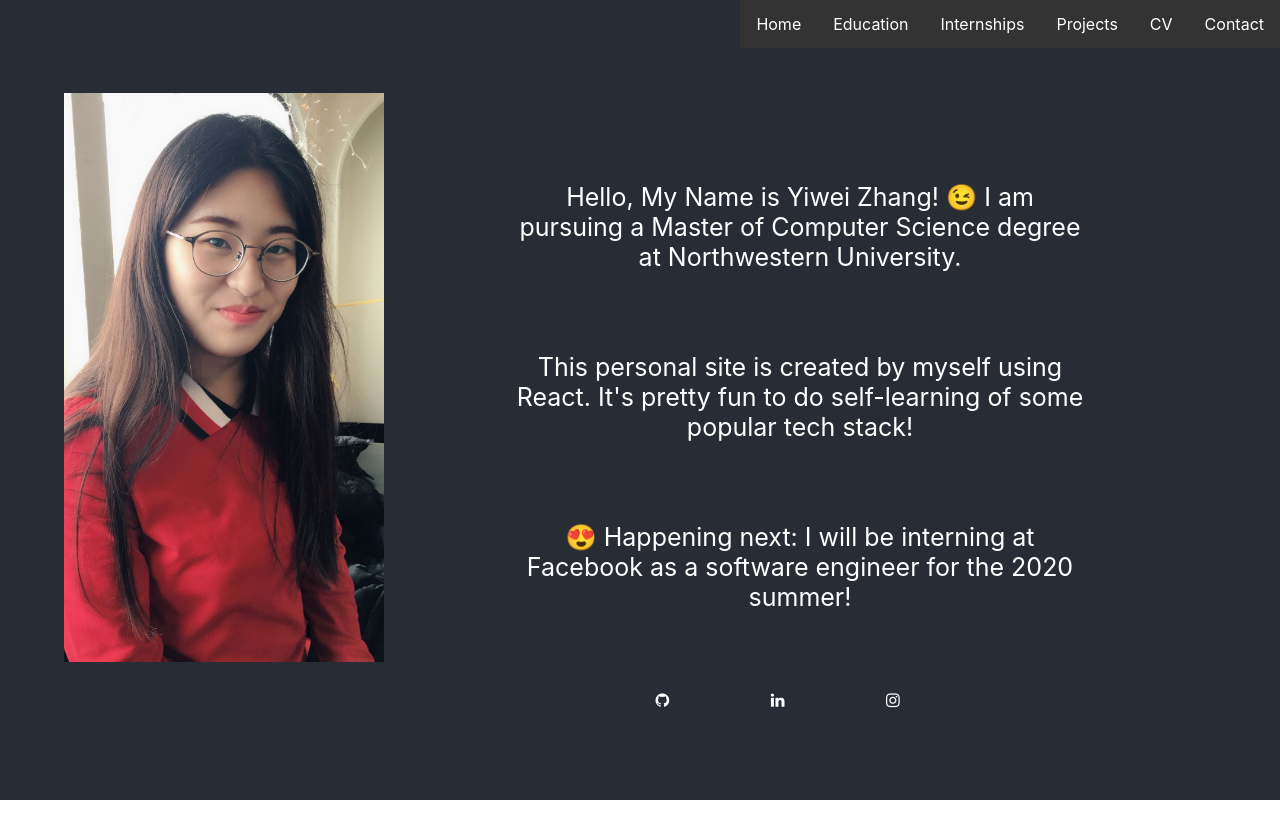
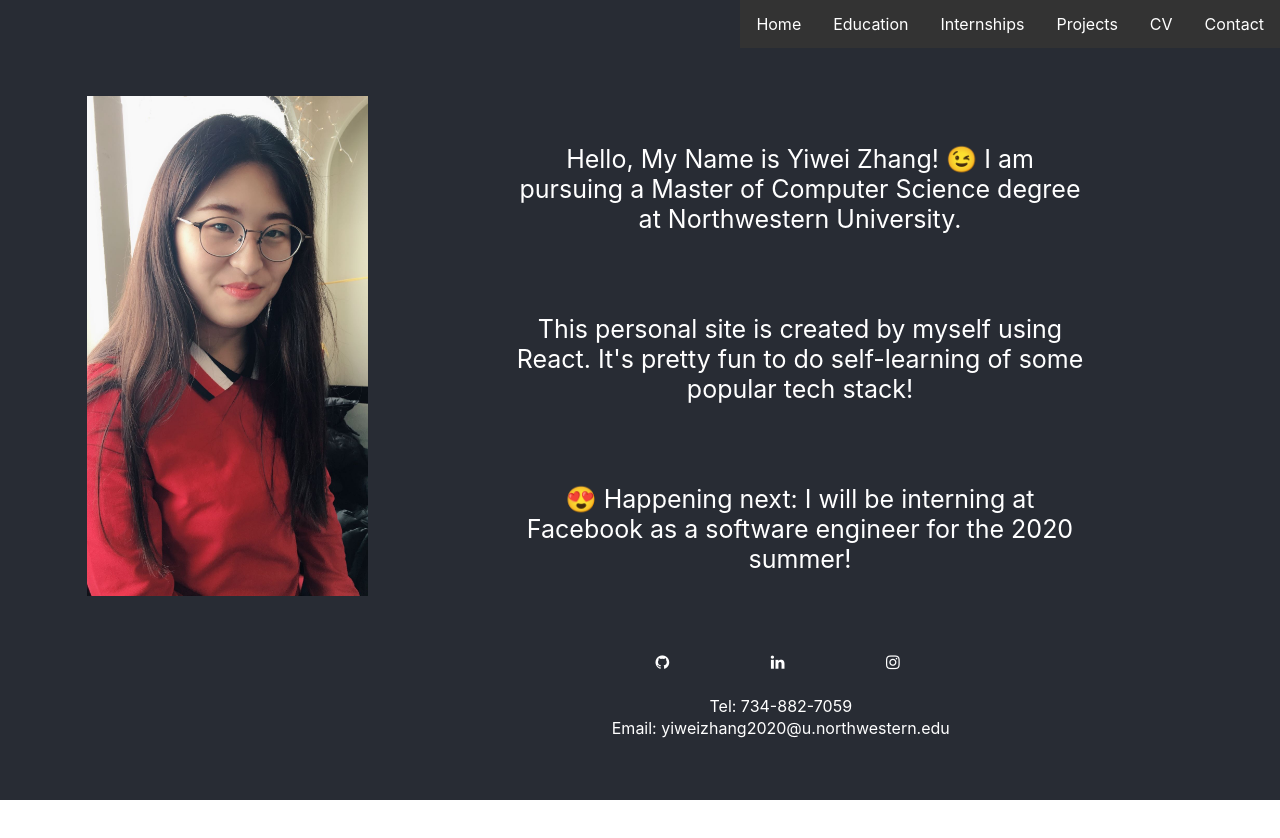
Before and after one commit to coolzyw/personal-website, a React (Create React App) app in the folder portfolio/: page / in a window 1280 px wide. Shown: the top 838 px of the page. Before the commit the page ends 800 px from the top, so only its background shows below. Built offline with nearby package versions, Linux system fonts and the light colour scheme.

Commit message:
update contact information on home page

```diff
--- a/portfolio/src/component/home.css
+++ b/portfolio/src/component/home.css
@@ -1,8 +1,17 @@
+.left-column {
+    width: 22%;
+    height: 22%;
+    float: left;
+    margin-left: 5%;
+    padding-top: 1%;
+    min-height: 100vh;
+}
+
 .image {
-    width: 25%;
-    height: 25%;
+    width: 100%;
+    height: 100%;
     float: left;
-    padding-left: 5%;
+    margin-left: 8%;
     padding-top: 1%;
 }
 
@@ -12,7 +21,7 @@
     font-size: 25px;
     /*font-style: italic;*/
     float: right;
-    margin-top: 8%;
+    margin-top: 5%;
     margin-right: 15%;
     text-align: center;
 }
@@ -30,3 +39,18 @@
     width: 10%;
     margin-left: 10%;
 }
+
+.contact-info {
+    width: 30%;
+    background-color: #282c34;
+    float: left;
+    margin-left: 19%;
+    margin-top: 8px;
+    text-align: center;
+}
+
+.contact-info-item {
+    width: 100%;
+    margin-top: 2px;
+    text-align: center;
+}
--- a/portfolio/src/component/home.jsx
+++ b/portfolio/src/component/home.jsx
@@ -5,7 +5,10 @@
     render() {
         return(
             <div className="home">
-                <img className="image" src={ require('../profile.JPG') } />
+                <div className="left-column">
+                    <img className="image" src={ require('../profile.JPG') } />
+                </div>
+
 
                 <div className="words">
                     Hello, My Name is Yiwei Zhang! &#128521; I am pursuing a Master of Computer Science
@@ -31,6 +34,16 @@
                         </a></li>
                     </ul>
                 </nav>
+                <nav>
+                    <ul className="contact-info">
+                        <li className="contact-info-item">
+                            Tel: 734-882-7059
+                        </li>
+                        <li className="contact-info-item">
+                            Email: yiweizhang2020@u.northwestern.edu
+                        </li>
+                    </ul>
+                </nav>
             </div>
         );
     }
```
